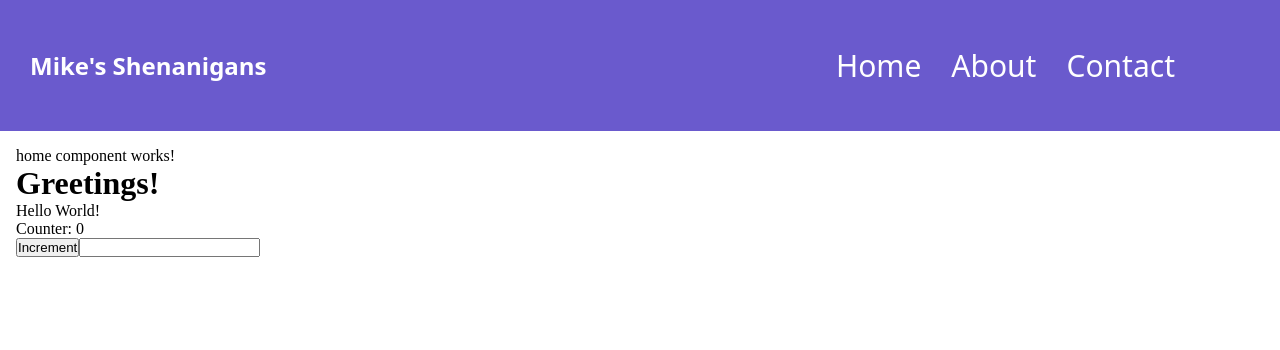
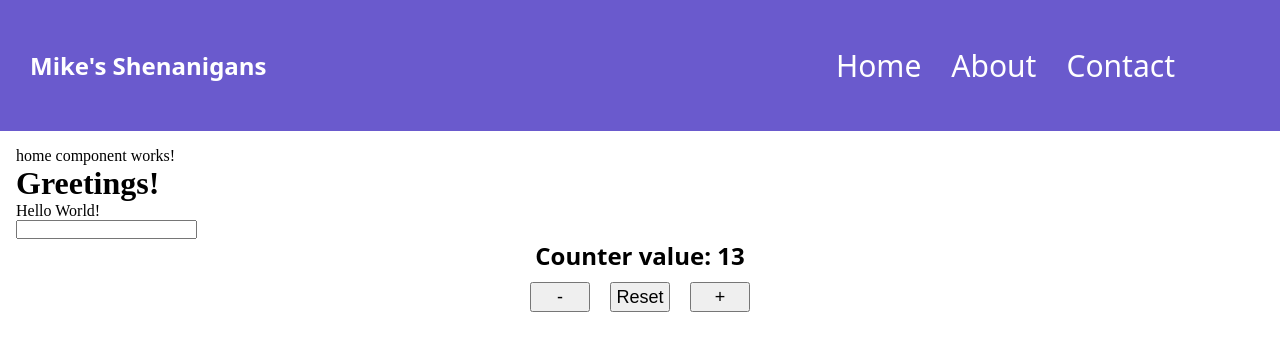
Before and after one commit to MichalBe996/First-Ng-App, an Angular app: page / in a window 1280 px wide. Shown: the top 350 px of the page. Built offline with nearby package versions, Linux system fonts and the light colour scheme.

Commit message:
working counter

```diff
--- /dev/null
+++ b/src/app/components/counter/counter.html
@@ -0,0 +1,10 @@
+<div class="counter-component">
+    <p>Counter value: {{counterValue()}}</p>
+    <div class="counter-buttons-div">
+        <button (click)="decrementCounter()">-</button>
+        <button (click)="resetCounter()">Reset</button>
+        <button (click)="incrementCounter()">+</button>
+    </div>
+
+
+</div>
--- /dev/null
+++ b/src/app/components/counter/counter.ts
@@ -0,0 +1,23 @@
+import { Component, signal } from '@angular/core';
+
+@Component({
+  selector: 'app-counter',
+  imports: [],
+  templateUrl: './counter.html',
+  styleUrl: './counter.scss'
+})
+export class Counter {
+  counterValue = signal(13);
+
+  incrementCounter(){
+    this.counterValue.update((val)=> val + 1);
+  }
+  decrementCounter(){
+    this.counterValue.update((val)=> val-1);
+
+  }
+  resetCounter(){
+    this.counterValue.set(0);
+  }
+
+}
--- a/src/app/components/greeting/greeting.html
+++ b/src/app/components/greeting/greeting.html
@@ -1,4 +1,2 @@
 <h1>Greetings!</h1>
 <p>{{message()}}</p>
-<p>Counter: {{counter()}}</p>
-<button onclick="console.log(`${counter()}`)">Increment</button>
--- a/src/app/components/greeting/greeting.ts
+++ b/src/app/components/greeting/greeting.ts
@@ -8,6 +8,6 @@ import { Component, input } from '@angular/core';
 })
 export class Greeting {
   message = input("Default greeting message");
-  counter = input(13)
 
-}
+
+ }
--- a/src/app/home/home.html
+++ b/src/app/home/home.html
@@ -1,3 +1,4 @@
 <p>home component works!</p>
-<app-greeting [message]="homeMessage()" [counter]=counterMessage() (keyUp)="incrementCounter"/>
+<app-greeting [message]="homeMessage()"/>
 <input type="text" (keyup)="keyUpHandler($event)">
+<app-counter/>
--- a/src/app/home/home.ts
+++ b/src/app/home/home.ts
@@ -1,21 +1,20 @@
 import { Component, signal } from '@angular/core';
 import { Greeting } from '../components/greeting/greeting';
+import { Counter } from '../components/counter/counter';
 
 @Component({
   selector: 'app-home',
-  imports: [Greeting],
+  imports: [Greeting, Counter],
   templateUrl: './home.html',
   styleUrl: './home.scss'
 })
 export class Home {
-  counter = 0
+
   homeMessage = signal("Hello World!")
-  counterMessage = signal(this.counter);
   keyUpHandler(event: KeyboardEvent){
     console.log(`User pressed the ${event.key} key`)
-  }
-  incrementCounter(count: number){
-    console.log("button clicked")
+
   }
 
+
 }
--- a/src/styles.scss
+++ b/src/styles.scss
@@ -4,3 +4,31 @@
     margin: 0;
     padding: 0;
 }
+
+.counter-component {
+    display: flex;
+    flex-direction: column;
+    justify-content: center;
+    align-items: center;
+
+
+
+}
+
+.counter-component > p {
+    font-size: x-large;
+    font-weight: 600;
+    font-family: system-ui, -apple-system, BlinkMacSystemFont, 'Segoe UI', Roboto, Oxygen, Ubuntu, Cantarell, 'Open Sans', 'Helvetica Neue', sans-serif;
+}
+
+.counter-buttons-div {
+    display: flex;
+
+}
+
+.counter-buttons-div > * {
+    margin: 10px;
+    width: 60px;
+    height: 30px;
+    font-size: large;
+}
```
Also changed, not shown: src/app/components/counter/counter.scss (added), 1 other file (tests, documents, lock files or other folders).
